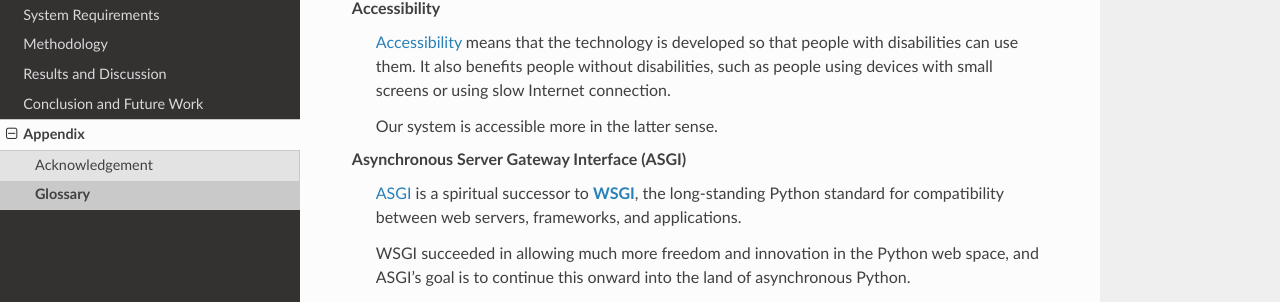
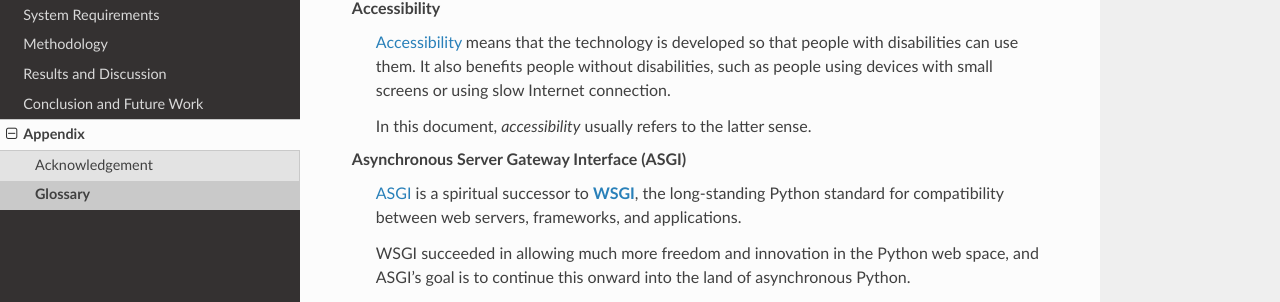
Before and after one commit to Huy-Ngo/acanban, a Sphinx documentation site: the page built from docs/source/appendix/glossary.rst, in a window 1280 px wide and 900 px high. Shown: the part 160-462 px from the top of the window. Built offline with Sphinx 7.4.7 and the Read the Docs theme 2.0.0, drawn with Linux system fonts in a browser that asks for light colours; the version number is read from the project's files by our own code.

Commit message:
Not referring to the system in glossary
Co-authored-by: Nguyễn Gia Phong <mcsinyx@disroot.org>

```diff
--- a/docs/source/appendix/glossary.rst
+++ b/docs/source/appendix/glossary.rst
@@ -10,7 +10,7 @@ Glossary
       disabilities, such as people using devices with small screens
       or using slow Internet connection.
 
-      Our system is accessible more in the latter sense.
+      In this document, *accessibility* usually refers to the latter sense.
 
    Asynchronous Server Gateway Interface (ASGI)
 
```
